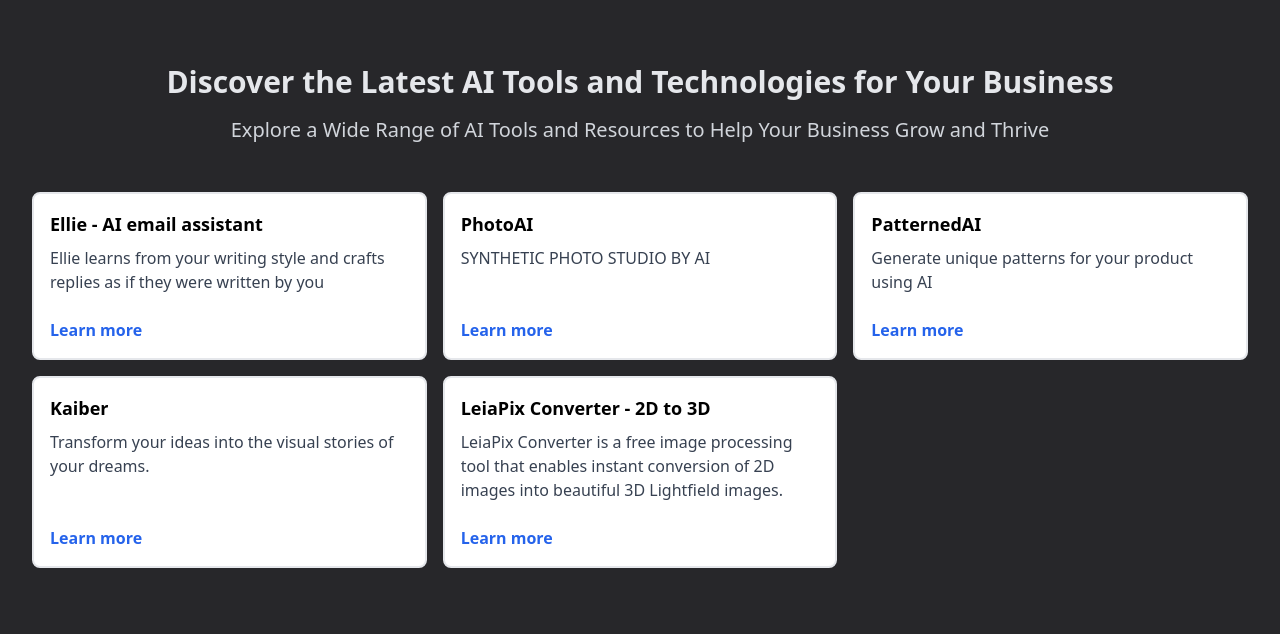
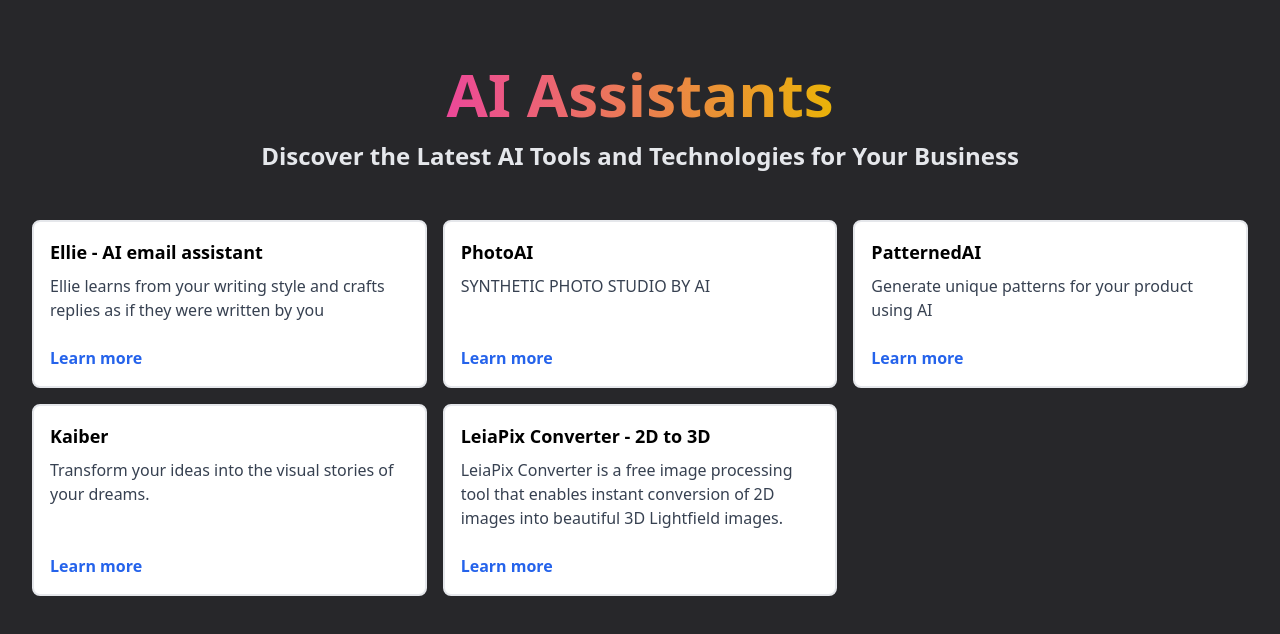
Before and after one commit to MrSimsek/ai-assistants, a Next.js app: page / in a window 1280 px wide. Shown: the top 634 px of the page. Built offline with nearby package versions, Linux system fonts and the light colour scheme.

Commit message:
Refactor heading

```diff
--- a/src/pages/index.tsx
+++ b/src/pages/index.tsx
@@ -27,13 +27,12 @@ export default function Home() {
       <main className="h-screen flex flex-col items-center py-12 px-4 bg-zinc-800">
         <div className="max-w-screen-xl flex flex-col items-center space-y-12 p-4">
           <div className="flex flex-col space-y-4 items-center">
-            <h1 className="text-3xl font-bold text-gray-200">
+            <h1 className="text-6xl font-extrabold bg-gradient-to-r from-pink-500 to-yellow-500 inline-block text-transparent bg-clip-text">
+              AI Assistants
+            </h1>
+            <h2 className="text-2xl font-semibold text-gray-200">
               Discover the Latest AI Tools and Technologies for Your Business
-            </h1>
-            <h3 className="text-xl font-medium text-gray-300">
-              Explore a Wide Range of AI Tools and Resources to Help Your
-              Business Grow and Thrive
-            </h3>
+            </h2>
           </div>
           <div className="grid grid-cols-1 md:grid-cols-2 lg:grid-cols-3 gap-4">
             {tools.map((tool) => (
```
